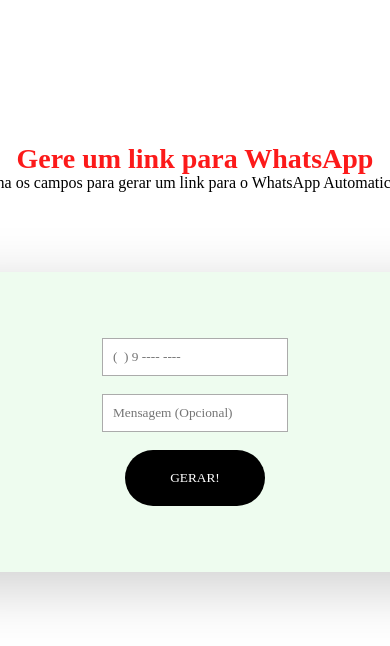
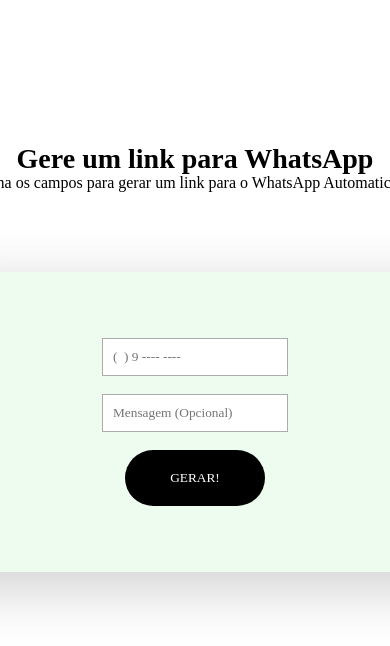
Before and after one commit to arturwebdeveloper/linkwhats-generator, a plain HTML site: page docs/index.html in a window 390 px wide. Shown: the top 646 px of the page. Drawn offline with Linux system fonts and the light colour scheme.

Commit message:
Atualizar o style.css

```diff
--- a/docs/style.css
+++ b/docs/style.css
@@ -59,7 +59,7 @@
 @media (max-width: 768px) {
   h2 {
     font-size: 28px;
-    color: #fc1a1a;
+
   }
   #pDesc {
     margin-top: -1.5em;
```
